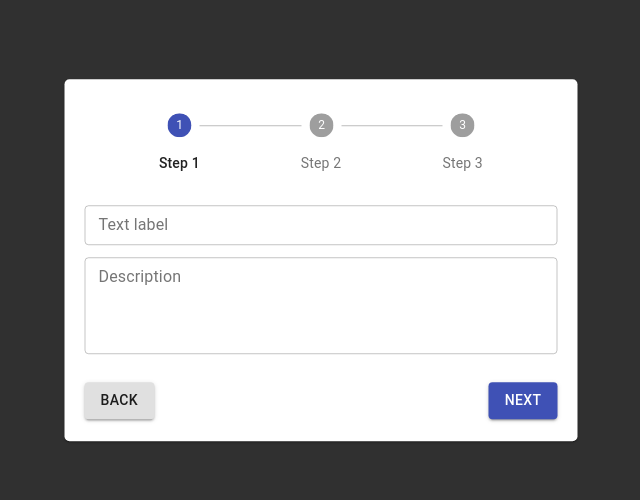
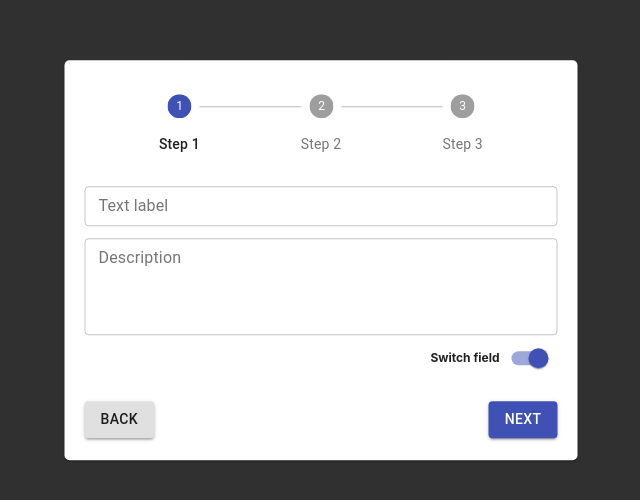
Before and after one commit to skorekm/multistep-form, a React (Create React App) app: page / in a window 1280 px wide. Shown: the part 140-640 px from the top of the page, without its empty margins (319-959 px from the left). Built offline with nearby package versions, Linux system fonts and the light colour scheme.

Commit message:
feat: add switch field

```diff
--- a/src/Form/Form.tsx
+++ b/src/Form/Form.tsx
@@ -4,6 +4,7 @@ import { FormikTextField } from '../shared/FormikTextField';
 import { Stepper } from '../components/Stepper';
 import { useStepper } from '../components/Stepper/useStepper';
 import { FormWrapper, FormNavigation } from './Form.styles';
+import { FormikSwitchField } from '../shared/FormikSwitchField';
 
 export const Form = () => {
   const formSteps = ['Step 1', 'Step 2', 'Step 3'];
@@ -16,7 +17,7 @@ export const Form = () => {
           steps={formSteps}
         />
         <Formik
-          initialValues={{ title: '', description: '' }}
+          initialValues={{ title: '', description: '', switch: true }}
           onSubmit={(values) => console.log(values)}
         >
           <>
@@ -38,6 +39,12 @@ export const Form = () => {
               rows={4}
               component={FormikTextField}
             />
+            <Field
+              name="switch"
+              label="Switch field"
+              color="primary"
+              component={FormikSwitchField}
+            />
           </>
         </Formik>
         <FormNavigation>
@@ -46,9 +53,9 @@ export const Form = () => {
             onClick={() => handleBack()}
           >Back</Button>
           <Button
-           onClick={() => handleNext()}
-           variant="contained"
-           color="primary"
+            onClick={() => handleNext()}
+            variant="contained"
+            color="primary"
           >Next</Button>
         </FormNavigation>
       </FormWrapper>
--- /dev/null
+++ b/src/shared/FormikSwitchField/FormikSwitchField.tsx
@@ -0,0 +1,45 @@
+// @ts-nocheck
+import React from "react";
+import { FormHelperText, Switch } from "@material-ui/core";
+import styled from "styled-components";
+
+const StyledSwitch = styled.div`
+  margin: 0;
+  display: flex;
+  align-items: center;
+  cursor: pointer;
+  flex-direction: row-reverse;
+`;
+
+const StyledLabel = styled.span`
+  font-weight: bold;
+  font-size: 16px;
+  line-height: 38px;
+  font-size: 12px;
+`;
+
+export const FormikSwitchField = ({
+  field,
+  form,
+  ...otherProps
+}): React.ReactElement => {
+  const isInvalid = form.errors[field.name] && form.touched[field.name];
+  return (
+    <>
+      <StyledSwitch
+        onClick={e => {
+          form.handleChange({
+            target: { name: field.name, value: !field.value }
+          });
+        }}
+      >
+        <Switch {...otherProps} checked={field.value} />
+        <StyledLabel>{otherProps.label}</StyledLabel>
+      </StyledSwitch>
+      {isInvalid &&
+        form.errors[field.name] && (
+          <FormHelperText error>{form.errors[field.name]}</FormHelperText>
+        )}
+    </>
+  );
+};
--- /dev/null
+++ b/src/shared/FormikSwitchField/index.ts
@@ -0,0 +1,3 @@
+import { FormikSwitchField } from './FormikSwitchField';
+
+export { FormikSwitchField };
```
